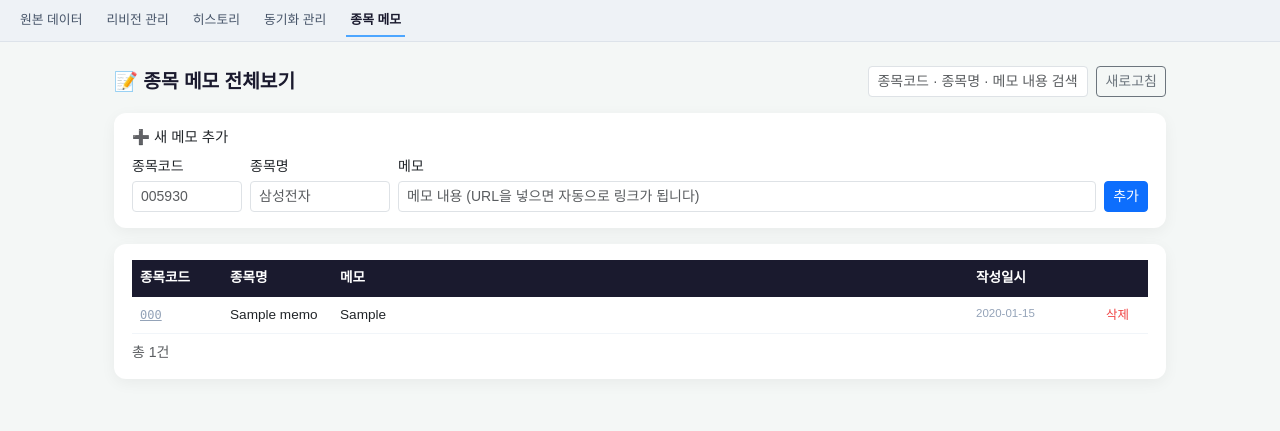
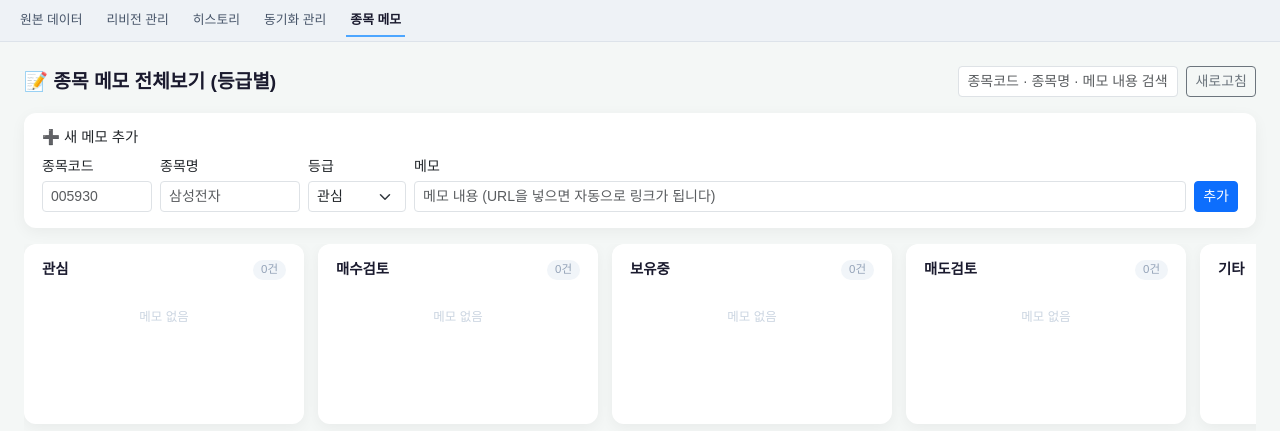
Before and after one commit to yunjinwoo/upbit-alert, a Flask app: page /stock-memo in a window 1280 px wide. Shown: the part 56-487 px from the top of the page. Run offline with Flask 3, Linux system fonts and the light colour scheme; tables that the repository leaves empty hold one stand-in row (values such as "Sample post").

Commit message:
feat: 종목 메모에 등급(태그) 추가 + 전체보기 페이지를 등급별 좌우 컬럼으로 재구성
메모가 하나의 세로 목록으로만 쌓여서 많아질수록 훑어보기 어려운
문제를 해결하기 위해, 메모마다 등급(관심/매수검토/보유중/매도검토/
기타)을 매기고 전체보기 페이지를 등급별 가로 컬럼(각 컬럼 독립
스크롤)으로 재구성.

- DB: stock_memo에 grade 컬럼 추가 (마이그레이션, 기존 메모는 기본값
  "기타"로 자동 이전)
- get_stock_memo_grades(): 기본 5개 등급 + DB에 실제 존재하는 커스텀
  등급을 합쳐서 반환 (전체보기 페이지 컬럼 구성에 사용)
- POST /api/stock-memo가 grade를 받도록 확장, GET /api/stock-memo/grades
  신규 추가
- 공용 모달(_stock_memo.html): 새 메모 추가 시 등급 선택 드롭다운
  추가, 이력 목록에 등급 배지 표시
- /stock-memo 페이지: 세로 표 대신 등급별 카드 컬럼 레이아웃으로
  전면 재구성, 빠른 추가 폼에도 등급 선택 추가

Co-Authored-By: Claude Sonnet 5 <noreply@anthropic.com>

```diff
--- a/app/api/server.py
+++ b/app/api/server.py
@@ -28,7 +28,8 @@ from app.utils.db_manager import (
     get_signal_score_history,
     get_signal_score_range,
     get_job_run_log,
-    get_stock_memos, add_stock_memo, delete_stock_memo_entry, search_stock_memos, get_all_stock_memos
+    get_stock_memos, add_stock_memo, delete_stock_memo_entry, search_stock_memos, get_all_stock_memos,
+    get_stock_memo_grades
 )
 from app.core.stock_monitor import (
     fetch_market_cap_ranking, fetch_investor_trend, fetch_sector_index_daily, fetch_stock_investor_daily,
@@ -180,16 +181,17 @@ def get_stock_memo_api():
 
 @app.route('/api/stock-memo', methods=['POST'])
 def save_stock_memo_api():
-    """종목 메모 새로 추가. body: {code, name, memo} — 종목당 여러 개 누적 저장됨."""
+    """종목 메모 새로 추가. body: {code, name, memo, grade} — 종목당 여러 개 누적 저장됨."""
     body = request.get_json(silent=True) or {}
     code = (body.get('code') or '').strip()
     name = (body.get('name') or '').strip()
     memo = (body.get('memo') or '').strip()
+    grade = (body.get('grade') or '기타').strip()
     if not code:
         return jsonify({'status': 'error', 'message': 'code가 필요합니다'}), 400
     if not memo:
         return jsonify({'status': 'error', 'message': 'memo가 비어있습니다'}), 400
-    new_id = add_stock_memo(code, name, memo)
+    new_id = add_stock_memo(code, name, memo, grade)
     return jsonify({'status': 'success', 'id': new_id})
 
 @app.route('/api/stock-memo/<int:memo_id>', methods=['DELETE'])
@@ -197,6 +199,11 @@ def delete_stock_memo_entry_api(memo_id):
     """메모 항목 1건 삭제 (id 기준)"""
     delete_stock_memo_entry(memo_id)
     return jsonify({'status': 'success'})
+
+@app.route('/api/stock-memo/grades', methods=['GET'])
+def get_stock_memo_grades_api():
+    """메모 등급(태그) 목록 조회 — 기본 등급 + DB에 실제 존재하는 등급"""
+    return jsonify({'status': 'success', 'data': get_stock_memo_grades()})
 
 @app.route('/api/stock-memo/search', methods=['GET'])
 def search_stock_memo_api():
--- a/templates/_stock_memo.html
+++ b/templates/_stock_memo.html
@@ -7,6 +7,7 @@
     #memoHistoryList .memo-history-item:last-child { border-bottom: none; }
     #memoHistoryList .memo-history-text { white-space: pre-wrap; word-break: break-word; }
     #memoHistoryList .memo-history-meta { font-size: 0.7rem; color: #94a3b8; }
+    .memo-grade-badge { font-size: 0.68rem; padding: 1px 6px; border-radius: 10px; background: #e8f0fe; color: #1a1a2e; margin-right: 4px; }
     #memoHistoryList .memo-del-btn { background: none; border: none; color: #ef4444; font-size: 0.75rem; padding: 0; }
     #memoHistoryList .memo-del-btn:hover { text-decoration: underline; }
     #memoSearchResults { max-height: 220px; overflow-y: auto; }
@@ -27,7 +28,8 @@
           <div class="p-2 small text-muted">불러오는 중...</div>
         </div>
         <textarea id="memoTextarea" class="form-control form-control-sm mb-2" rows="3" placeholder="새 메모 추가..."></textarea>
-        <div class="d-flex justify-content-end mb-2">
+        <div class="d-flex justify-content-between align-items-center mb-2">
+          <select id="memoGradeSelect" class="form-select form-select-sm" style="width:auto"></select>
           <button class="btn btn-primary btn-sm" onclick="saveStockMemo()">메모 추가</button>
         </div>
         <hr>
@@ -44,6 +46,20 @@
     let _memoCode = null;
     let _memoName = null;
     let _memoSearchTimer = null;
+    let _memoGrades = [];
+
+    async function ensureGradesLoaded() {
+        if (_memoGrades.length) return;
+        try {
+            const res = await fetch('api/stock-memo/grades');
+            const json = await res.json();
+            _memoGrades = json.data && json.data.length ? json.data : ['관심', '매수검토', '보유중', '매도검토', '기타'];
+        } catch (e) {
+            _memoGrades = ['관심', '매수검토', '보유중', '매도검토', '기타'];
+        }
+        document.getElementById('memoGradeSelect').innerHTML =
+            _memoGrades.map(g => `<option value="${g}">${g}</option>`).join('');
+    }
 
     function esc(s) {
         return (s || '').replace(/&/g, '&amp;').replace(/</g, '&lt;').replace(/>/g, '&gt;');
@@ -69,6 +85,7 @@
         document.getElementById('memoModalTitle').textContent = `📝 ${name} (${code}) 메모`;
         document.getElementById('memoTextarea').value = '';
         getMemoModal().show();
+        await ensureGradesLoaded();
         await loadMemoHistory();
         document.getElementById('memoSearchInput').value = '';
         loadMemoList('');
@@ -88,7 +105,7 @@
             box.innerHTML = rows.map(r => `
                 <div class="memo-history-item">
                     <div class="d-flex justify-content-between align-items-start gap-2">
-                        <div class="memo-history-text">${linkify(r.memo)}</div>
+                        <div class="memo-history-text"><span class="memo-grade-badge">${esc(r.grade || '기타')}</span>${linkify(r.memo)}</div>
                         <button class="memo-del-btn" onclick="deleteStockMemoEntry(${r.id})">삭제</button>
                     </div>
                     <div class="memo-history-meta">${r.created_at}</div>
@@ -102,12 +119,13 @@
     window.saveStockMemo = async function() {
         if (!_memoCode) return;
         const memo = document.getElementById('memoTextarea').value.trim();
+        const grade = document.getElementById('memoGradeSelect').value;
         if (!memo) { alert('메모 내용을 입력해주세요.'); return; }
         try {
             const res = await fetch('api/stock-memo', {
                 method: 'POST',
                 headers: { 'Content-Type': 'application/json' },
-                body: JSON.stringify({ code: _memoCode, name: _memoName, memo })
+                body: JSON.stringify({ code: _memoCode, name: _memoName, memo, grade })
             });
             const json = await res.json();
             if (json.status !== 'success') throw new Error(json.message || '저장 실패');
--- a/templates/stock_memo.html
+++ b/templates/stock_memo.html
@@ -17,16 +17,21 @@
         .dashboard-container { margin-top: 24px; margin-bottom: 60px; }
         .card-panel { background: white; border-radius: 12px; box-shadow: 0 4px 15px rgba(0,0,0,0.05); padding: 16px 18px; }
 
-        .memo-table { width: 100%; border-collapse: collapse; font-size: 0.85rem; }
-        .memo-table th { background: #1a1a2e; color: #fff; padding: 8px; text-align: left; white-space: nowrap; font-weight: 600; }
-        .memo-table td { padding: 8px; border-bottom: 1px solid #f1f5f9; vertical-align: top; }
-        .memo-table tr:hover td { background: #f8fafc; }
-        .memo-code { font-family: monospace; color: #94a3b8; font-size: 0.75rem; }
-        .memo-text { white-space: pre-wrap; word-break: break-word; }
-        .memo-meta { color: #94a3b8; font-size: 0.72rem; white-space: nowrap; }
-        .memo-del-btn { background: none; border: none; color: #ef4444; font-size: 0.78rem; padding: 0; white-space: nowrap; }
-        .memo-del-btn:hover { text-decoration: underline; }
-        .loading-row td { text-align: center; color: #94a3b8; padding: 30px; }
+        .memo-columns { display: flex; gap: 14px; overflow-x: auto; padding-bottom: 8px; align-items: flex-start; }
+        .memo-grade-col { flex: 0 0 280px; width: 280px; }
+        .memo-grade-col .grade-col-header { display: flex; justify-content: space-between; align-items: center; margin-bottom: 8px; }
+        .memo-grade-col .grade-col-header h6 { margin: 0; font-size: 0.9rem; font-weight: 700; color: #1a1a2e; }
+        .memo-grade-col .grade-count { font-size: 0.72rem; color: #94a3b8; background: #f1f5f9; border-radius: 10px; padding: 1px 8px; }
+        .memo-col-list { max-height: calc(100vh - 320px); min-height: 120px; overflow-y: auto; }
+        .memo-card { border: 1px solid #f1f5f9; border-radius: 8px; padding: 8px 10px; margin-bottom: 8px; font-size: 0.8rem; }
+        .memo-card .memo-card-head { display: flex; justify-content: space-between; align-items: baseline; gap: 6px; }
+        .memo-card .memo-card-code { font-family: monospace; font-size: 0.72rem; color: #94a3b8; }
+        .memo-card .memo-card-name { font-weight: 600; color: #1e293b; }
+        .memo-card .memo-card-text { white-space: pre-wrap; word-break: break-word; margin-top: 4px; }
+        .memo-card .memo-card-meta { display: flex; justify-content: space-between; margin-top: 6px; font-size: 0.68rem; color: #94a3b8; }
+        .memo-card .memo-del-btn { background: none; border: none; color: #ef4444; font-size: 0.7rem; padding: 0; }
+        .memo-card .memo-del-btn:hover { text-decoration: underline; }
+        .empty-col { color: #cbd5e1; font-size: 0.78rem; text-align: center; padding: 20px 0; }
     </style>
 </head>
 <body>
@@ -34,10 +39,10 @@
 {% include '_navbar.html' %}
 {% include '_stock_memo.html' %}
 
-<div class="container-fluid dashboard-container px-4" style="max-width:1100px">
+<div class="container-fluid dashboard-container px-4">
 
     <div class="d-flex align-items-center justify-content-between mb-3 flex-wrap gap-2">
-        <h2 class="mb-0" style="font-size:1.2rem; font-weight:700; color:#1a1a2e">📝 종목 메모 전체보기</h2>
+        <h2 class="mb-0" style="font-size:1.2rem; font-weight:700; color:#1a1a2e">📝 종목 메모 전체보기 (등급별)</h2>
         <div class="d-flex gap-2">
             <input type="text" id="allSearchInput" class="form-control form-control-sm" style="width:220px"
                    placeholder="종목코드 · 종목명 · 메모 내용 검색">
@@ -57,6 +62,10 @@
                 <label class="form-label small mb-1">종목명</label>
                 <input type="text" id="quickName" class="form-control form-control-sm" style="width:140px" placeholder="삼성전자">
             </div>
+            <div class="col-auto">
+                <label class="form-label small mb-1">등급</label>
+                <select id="quickGrade" class="form-select form-select-sm" style="width:auto"></select>
+            </div>
             <div class="col">
                 <label class="form-label small mb-1">메모</label>
                 <input type="text" id="quickMemo" class="form-control form-control-sm" placeholder="메모 내용 (URL을 넣으면 자동으로 링크가 됩니다)">
@@ -67,30 +76,15 @@
         </div>
     </div>
 
-    <div class="card-panel">
-        <div class="table-responsive">
-            <table class="memo-table" id="allMemoTable">
-                <thead>
-                    <tr>
-                        <th style="width:90px">종목코드</th>
-                        <th style="width:110px">종목명</th>
-                        <th>메모</th>
-                        <th style="width:130px">작성일시</th>
-                        <th style="width:50px"></th>
-                    </tr>
-                </thead>
-                <tbody id="allMemoBody">
-                    <tr class="loading-row"><td colspan="5">로딩 중...</td></tr>
-                </tbody>
-            </table>
-        </div>
-        <div class="mt-2 small text-muted" id="allMemoCount"></div>
+    <div class="memo-columns" id="memoColumns">
+        <div class="text-muted small p-3">로딩 중...</div>
     </div>
 </div>
 
 <script src="https://cdn.jsdelivr.net/npm/bootstrap@5.3.0/dist/js/bootstrap.bundle.min.js"></script>
 <script>
     let _allSearchTimer = null;
+    let _gradeList = ['관심', '매수검토', '보유중', '매도검토', '기타'];
 
     function escHtml(s) {
         return (s || '').replace(/&/g, '&amp;').replace(/</g, '&lt;').replace(/>/g, '&gt;');
@@ -102,32 +96,60 @@
         );
     }
 
+    async function loadGrades() {
+        try {
+            const res = await fetch('api/stock-memo/grades');
+            const json = await res.json();
+            if (json.data && json.data.length) _gradeList = json.data;
+        } catch (e) { /* 기본값 유지 */ }
+        document.getElementById('quickGrade').innerHTML =
+            _gradeList.map(g => `<option value="${g}">${g}</option>`).join('');
+    }
+
     async function loadAllMemos() {
         const q = document.getElementById('allSearchInput').value.trim();
-        const body = document.getElementById('allMemoBody');
-        body.innerHTML = '<tr class="loading-row"><td colspan="5">로딩 중...</td></tr>';
+        const box = document.getElementById('memoColumns');
         try {
             const url = q ? `api/stock-memo/all?q=${encodeURIComponent(q)}` : 'api/stock-memo/all';
             const res = await fetch(url);
             const json = await res.json();
             if (json.status !== 'success') throw new Error(json.message);
             const rows = json.data || [];
-            document.getElementById('allMemoCount').textContent = `총 ${rows.length}건`;
-            if (!rows.length) {
-                body.innerHTML = '<tr class="loading-row"><td colspan="5">작성된 메모가 없습니다.</td></tr>';
-                return;
-            }
-            body.innerHTML = rows.map(r => `
-                <tr>
-                    <td><a href="https://finance.naver.com/item/main.naver?code=${r.code}" target="_blank" class="memo-code">${r.code}</a></td>
-                    <td>${escHtml(r.name)}</td>
-                    <td class="memo-text">${linkifyHtml(r.memo)}</td>
-                    <td class="memo-meta">${r.created_at}</td>
-                    <td><button class="memo-del-btn" onclick="deleteAllMemoEntry(${r.id})">삭제</button></td>
-                </tr>
+
+            // 등급별로 묶기 (_gradeList 순서 유지, 목록에 없는 등급은 뒤에 추가)
+            const grouped = {};
+            _gradeList.forEach(g => grouped[g] = []);
+            rows.forEach(r => {
+                const g = r.grade || '기타';
+                if (!grouped[g]) grouped[g] = [];
+                grouped[g].push(r);
+            });
+
+            box.innerHTML = Object.entries(grouped).map(([grade, items]) => `
+                <div class="memo-grade-col card-panel">
+                    <div class="grade-col-header">
+                        <h6>${escHtml(grade)}</h6>
+                        <span class="grade-count">${items.length}건</span>
+                    </div>
+                    <div class="memo-col-list">
+                        ${items.length ? items.map(r => `
+                            <div class="memo-card">
+                                <div class="memo-card-head">
+                                    <span>
+                                        <a href="https://finance.naver.com/item/main.naver?code=${r.code}" target="_blank" class="memo-card-name">${escHtml(r.name)}</a>
+                                        <span class="memo-card-code">(${r.code})</span>
+                                    </span>
+                                    <button class="memo-del-btn" onclick="deleteAllMemoEntry(${r.id})">삭제</button>
+                                </div>
+                                <div class="memo-card-text">${linkifyHtml(r.memo)}</div>
+                                <div class="memo-card-meta"><span>${r.created_at}</span></div>
+                            </div>
+                        `).join('') : '<div class="empty-col">메모 없음</div>'}
+                    </div>
+                </div>
             `).join('');
         } catch (e) {
-            body.innerHTML = `<tr class="loading-row"><td colspan="5" class="text-danger">오류: ${e.message}</td></tr>`;
+            box.innerHTML = `<div class="text-danger small p-3">오류: ${e.message}</div>`;
         }
     }
 
@@ -146,13 +168,14 @@
     async function quickAddMemo() {
         const code = document.getElementById('quickCode').value.trim();
         const name = document.getElementById('quickName').value.trim();
+        const grade = document.getElementById('quickGrade').value;
         const memo = document.getElementById('quickMemo').value.trim();
         if (!code || !memo) { alert('종목코드와 메모 내용은 필수입니다.'); return; }
         try {
             const res = await fetch('api/stock-memo', {
                 method: 'POST',
                 headers: { 'Content-Type': 'application/json' },
-                body: JSON.stringify({ code, name, memo })
+                body: JSON.stringify({ code, name, memo, grade })
             });
             const json = await res.json();
             if (json.status !== 'success') throw new Error(json.message || '추가 실패');
@@ -170,7 +193,10 @@
         _allSearchTimer = setTimeout(loadAllMemos, 300);
     });
 
-    loadAllMemos();
+    (async function init() {
+        await loadGrades();
+        await loadAllMemos();
+    })();
 </script>
 </body>
 </html>
```
Also changed, not shown: app/utils/db_manager.py (+20 -3 lines).
